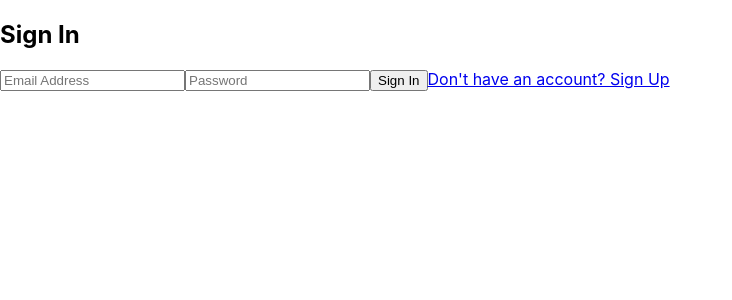
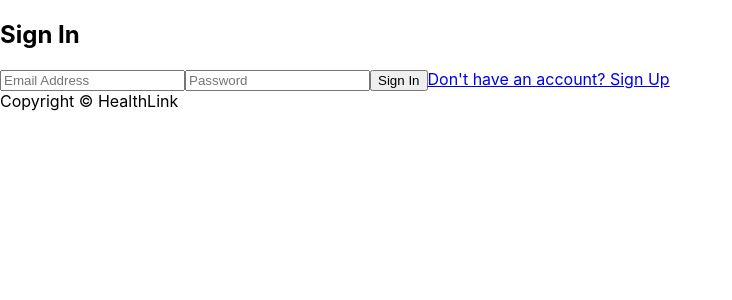
Before and after one commit to pmcc12/HealthLink, a React (Create React App) app in the folder client/: page /login in a window 1280 px wide. Shown: the top 300 px of the page, without its empty margins (0-732 px from the left). Built offline with nearby package versions, Linux system fonts and the light colour scheme; some icons are missing.

Commit message:
create new copyright component

```diff
--- a/client/package.json
+++ b/client/package.json
@@ -56,6 +56,7 @@
     "not op_mini all"
   ],
   "devDependencies": {
+    "@types/react-router-dom": "^5.3.0",
     "jest": "26.6.0",
     "react-test-renderer": "^17.0.2"
   }
--- /dev/null
+++ b/client/src/components/Copyright/Copyright.tsx
@@ -0,0 +1,11 @@
+import { FunctionComponent } from "react"
+
+const Copyright: FunctionComponent = () => {
+  return (
+    <div>
+      Copyright © HealthLink
+    </div>
+  )
+}
+
+export default Copyright
--- a/client/src/components/signIn/signIn.tsx
+++ b/client/src/components/signIn/signIn.tsx
@@ -1,6 +1,7 @@
 import { FunctionComponent, useState } from "react";
 import { useHistory } from "react-router-dom";
 import { Link } from "react-router-dom";
+import Copyright from "../Copyright/Copyright"
 
 interface SignInProps {
   handleLogIn: (email: string, password: string, redirect: () => void) => void;
@@ -49,6 +50,7 @@ const SignIn: FunctionComponent<SignInProps> = ({ handleLogIn }) => {
           <Link to="/register">Don't have an account? Sign Up</Link>
         </span>
       </form>
+      <Copyright/>
     </div>
   );
 };
```
Also changed, not shown: 2 other files (tests, documents, lock files or other folders).
